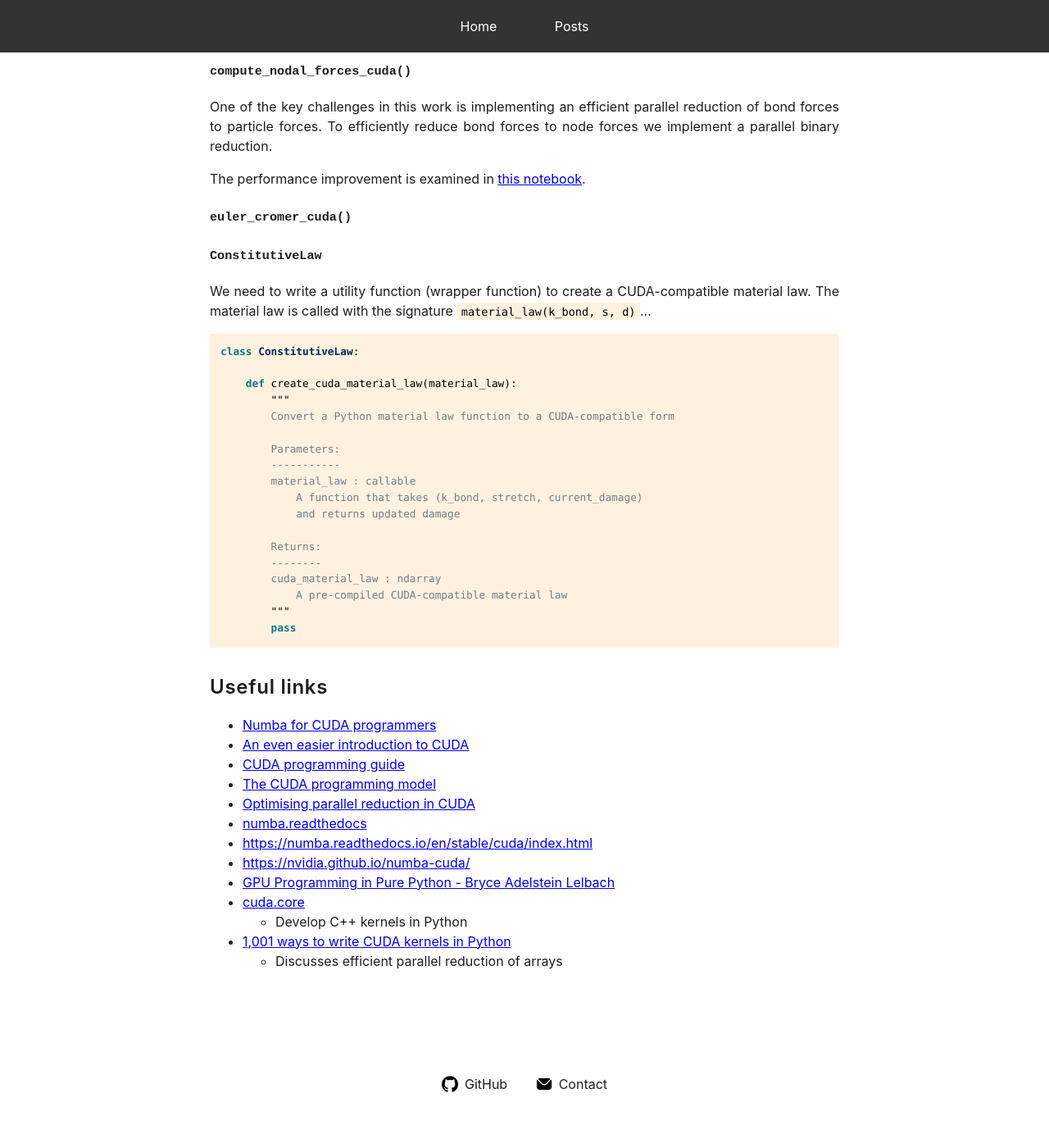
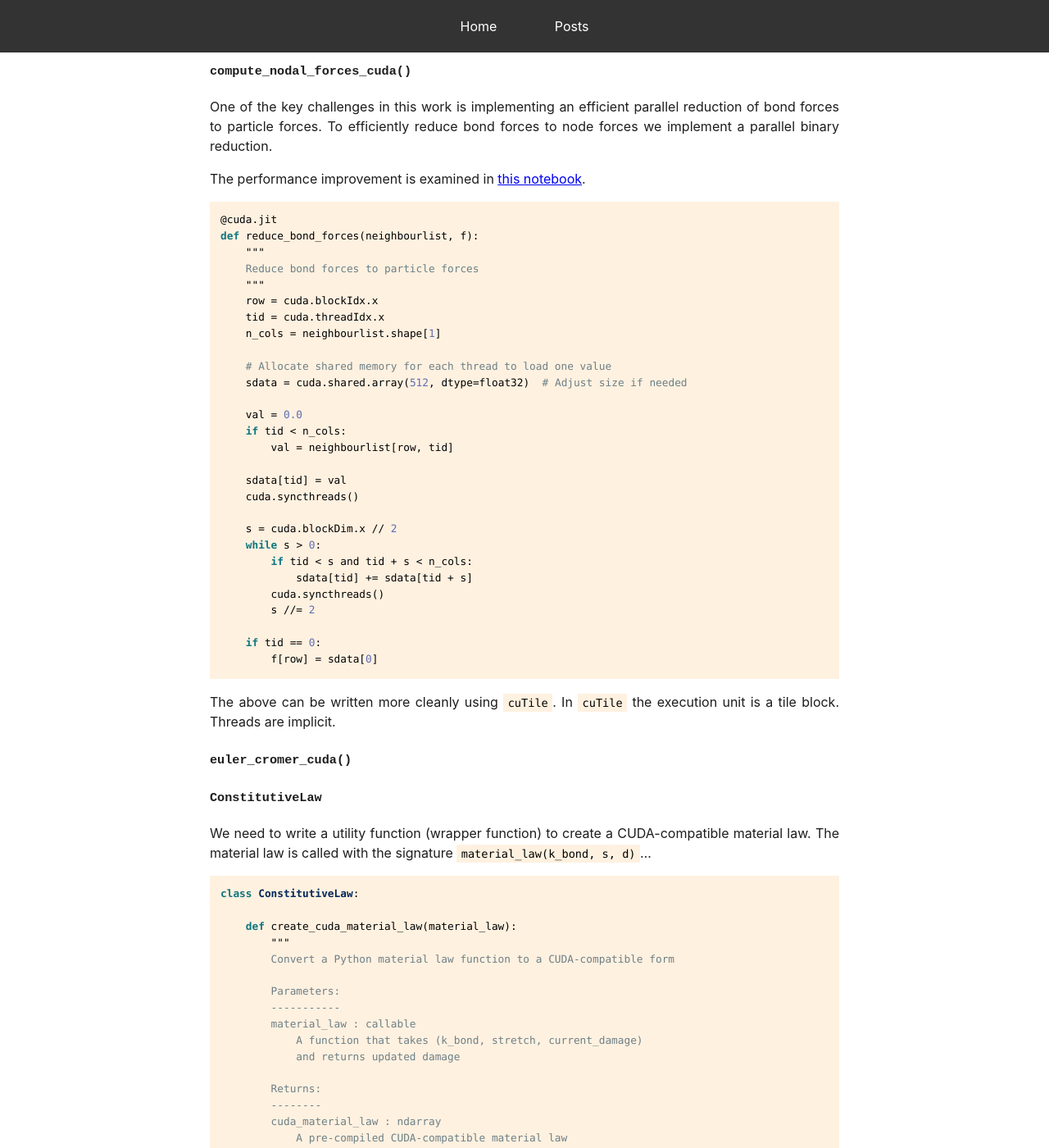
Before and after one commit to mark-hobbs/mark-hobbs.github.io, a Jekyll site: the page built from _posts/2025-02-03-cuda.md, in a window 1280 px wide and 1400 px high, scrolled down 6846 px. Shown: the whole window at 82% size. Built offline with Jekyll 4.4.1, drawn with Linux system fonts in a browser that asks for light colours; before the commit the page ends 8194 px from its top, so only the background shows below that; some of the changed text lies outside the part shown.

Commit message:
General updates

````diff
--- a/_posts/2025-02-03-cuda.md
+++ b/_posts/2025-02-03-cuda.md
@@ -316,6 +316,38 @@ One of the key challenges in this work is implementing an efficient parallel red
 
 The performance improvement is examined in [this notebook](https://github.com/mark-hobbs/articles/blob/main/cuda/parallel-reduction.ipynb).
 
+```python
+@cuda.jit
+def reduce_bond_forces(neighbourlist, f):
+    """
+    Reduce bond forces to particle forces
+    """
+    row = cuda.blockIdx.x
+    tid = cuda.threadIdx.x
+    n_cols = neighbourlist.shape[1]
+
+    # Allocate shared memory for each thread to load one value
+    sdata = cuda.shared.array(512, dtype=float32)  # Adjust size if needed
+
+    val = 0.0
+    if tid < n_cols:
+        val = neighbourlist[row, tid]
+
+    sdata[tid] = val
+    cuda.syncthreads()
+
+    s = cuda.blockDim.x // 2
+    while s > 0:
+        if tid < s and tid + s < n_cols:
+            sdata[tid] += sdata[tid + s]
+        cuda.syncthreads()
+        s //= 2
+
+    if tid == 0:
+        f[row] = sdata[0]
+```
+
+The above can be written more cleanly using `cuTile`. In `cuTile` the execution unit is a tile block. Threads are implicit.
 
 ### `euler_cromer_cuda()`
 
@@ -356,7 +388,7 @@ class ConstitutiveLaw:
 - [https://numba.readthedocs.io/en/stable/cuda/index.html](https://numba.readthedocs.io/en/stable/cuda/index.html)
 - [https://nvidia.github.io/numba-cuda/](https://nvidia.github.io/numba-cuda/)
 - [GPU Programming in Pure Python - Bryce Adelstein Lelbach](https://www.youtube.com/watch?v=8utSRblGEB0&ab_channel=PyConUS)
-- [cuda.core](https://nvidia.github.io/cuda-python/cuda-core/latest/)
-  - Develop C++ kernels in Python
 - [1,001 ways to write CUDA kernels in Python](https://www.nvidia.com/en-us/on-demand/session/gtc25-S72449/)
   - Discusses efficient parallel reduction of arrays
+- [CUDA Python](https://nvidia.github.io/cuda-python/latest/)
+  - CUDA Python is the home for accessing NVIDIA’s CUDA platform from Python.
````
